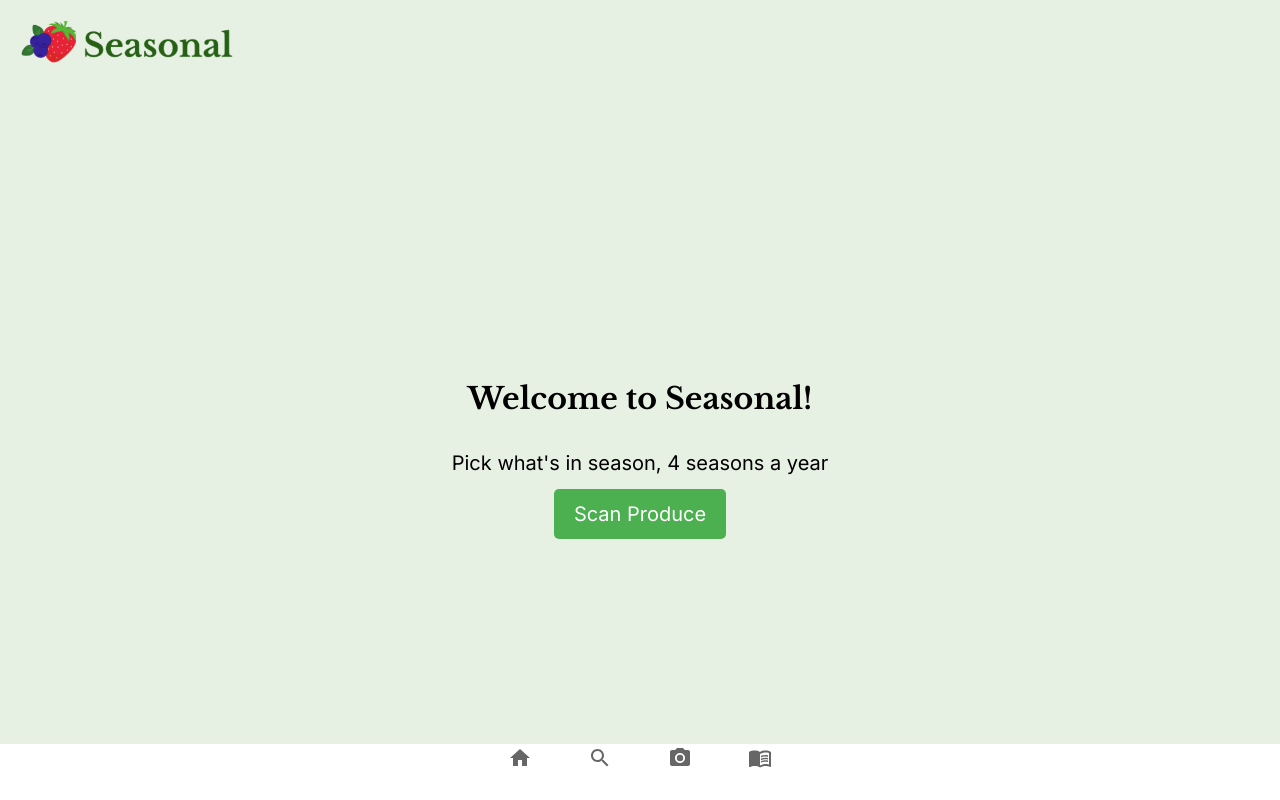
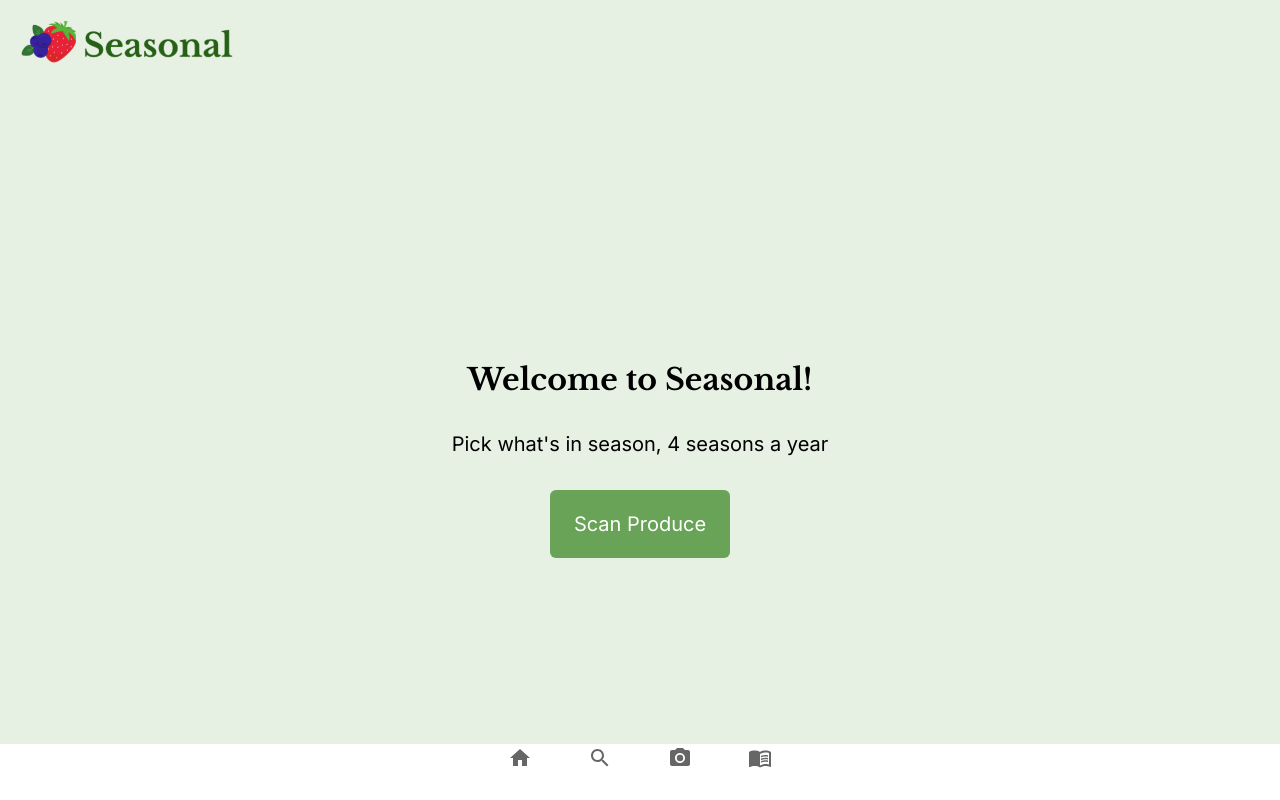
Before and after one commit to billie-zhang/Seasonal, a React (Create React App) app: page / in a window 1280 px wide. Built offline with nearby package versions, Linux system fonts and the light colour scheme; no server answers.

Commit message:
update tailwind css

```diff
--- a/src/components/Home.jsx
+++ b/src/components/Home.jsx
@@ -2,27 +2,19 @@ import React from "react";
 import { Link } from "react-router-dom";
 
 const Home = () => {
-  const buttonStyle = {
-    fontSize: "20px",
-    padding: "10px 20px",
-    backgroundColor: "#4CAF50", // A pleasant green
-    color: "white",
-    border: "none",
-    borderRadius: "5px",
-    cursor: "pointer",
-  };
-
   return (
-    <div className="h-screen sm:h-[1000px] md:h-screen bg-pale-green pt-[80px] md:pt-[40px] lg:pt-[100px]">
+    <div className="h-[1000px] md:h-screen bg-pale-green pt-[80px] lg:pt-[100px]">
       <div className="flex flex-col items-center justify-center w-full h-full">
         <div className="font-signature m-5 text-3xl font-bold">
           Welcome to Seasonal!
         </div>
-        <div className="m-3 text-xl ">
+        <div className="m-3 pb-5 text-xl ">
           Pick what's in season, 4 seasons a year
         </div>
         <Link to="/scan">
-          <button style={buttonStyle}>Scan Produce</button>
+          <button className="text-xl px-6 py-5 bg-green text-white border-none rounded-md cursor-pointer">
+            Scan Produce
+          </button>
         </Link>
       </div>
     </div>
--- a/src/components/Scan.jsx
+++ b/src/components/Scan.jsx
@@ -94,15 +94,6 @@ const Scan = () => {
         const normalized = resized.div(255.0).expandDims(0);
         const predictions = await model.predict(normalized);
 
-        // // Convert logits to probabilities and class names
-        // const classes = Array.from(predictions.argMax(-1).dataSync())[0];
-        // const fruitInfo = metadata.labels[classes];
-        // console.log(fruitInfo); // Log the class name
-
-        // // Update state to change AR text
-
-        // console.log(predictions);
-
         const topK = 3; // for example, to get top 3 predictions
         const { values, indices } = tf.topk(predictions, topK);
         const classesIndices = Array.from(indices.dataSync());
@@ -168,17 +159,13 @@ const Scan = () => {
   };
 
   return (
-    <div>
+    <div className="pt-[80px] lg:pt-[100px]">
       <Webcam
         ref={webcamRef}
         muted={true}
+        className="rounded-lg	 "
         style={{
           position: "flex",
-          // marginLeft: "auto",
-          // marginRight: "auto",
-          left: 0,
-          right: 0,
-          textAlign: "center",
           zindex: 9,
           width: "100%",
           height: 380,
@@ -190,7 +177,7 @@ const Scan = () => {
           <h2>Fruit Ripeness Predictions</h2>
         </div>
         <div className="margin-bottom">
-          <p className="flex-between text-gray-800">
+          <p className="flex-between text-dark-brown">
             <span className="flex-item">
               <span className="margin-left">{top1Fruit}</span>
             </span>
@@ -206,7 +193,7 @@ const Scan = () => {
           </div>
         </div>
         <div className="margin-bottom">
-          <p className="flex-between text-gray-800">
+          <p className="flex-between text-dark-brown">
             <span className="flex-item">
               <span className="margin-left">{top2Fruit}</span>
             </span>
```
